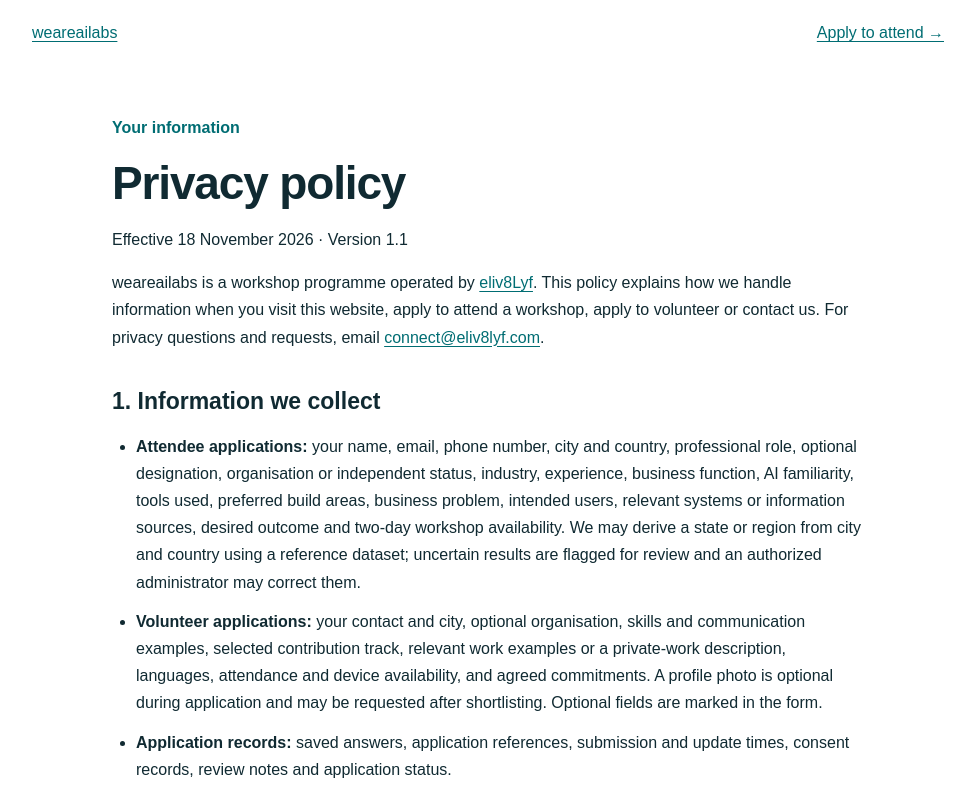
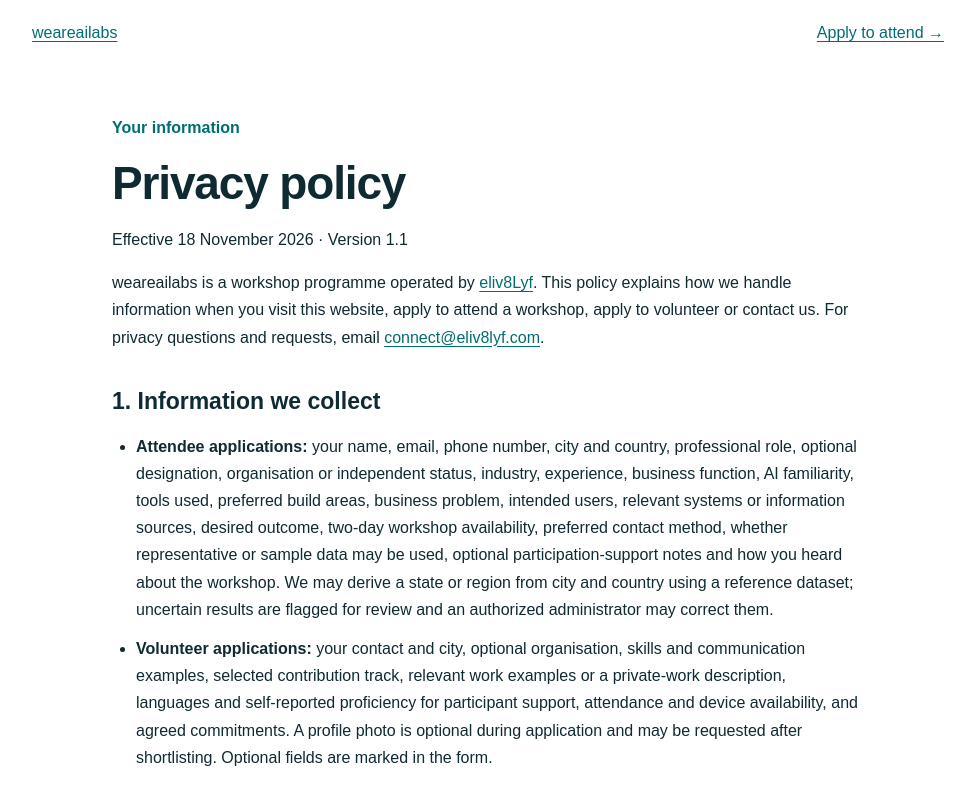
Before and after one commit to gthawani-del/Ai-lans, a Next.js app: page /privacy in a window 1280 px wide. Shown: the top 788 px of the page, without its empty margins (152-1123 px from the left). Built offline with nearby package versions, Linux system fonts and the light colour scheme.

Commit message:
Disclose final attendee and volunteer information collected

```diff
--- a/app/privacy/page.js
+++ b/app/privacy/page.js
@@ -15,8 +15,8 @@ export default function PrivacyPage() {
       <p>Effective 18 November 2026 · Version 1.1</p>
       <p>weareailabs is a workshop programme operated by <a href="https://eliv8lyf.com">eliv8Lyf</a>. This policy explains how we handle information when you visit this website, apply to attend a workshop, apply to volunteer or contact us. For privacy questions and requests, email <a href="mailto:connect@eliv8lyf.com">connect@eliv8lyf.com</a>.</p>
       <section><h2>1. Information we collect</h2>
-        <ul><li><strong>Attendee applications:</strong> your name, email, phone number, city and country, professional role, optional designation, organisation or independent status, industry, experience, business function, AI familiarity, tools used, preferred build areas, business problem, intended users, relevant systems or information sources, desired outcome and two-day workshop availability. We may derive a state or region from city and country using a reference dataset; uncertain results are flagged for review and an authorized administrator may correct them.</li>
-        <li><strong>Volunteer applications:</strong> your contact and city, optional organisation, skills and communication examples, selected contribution track, relevant work examples or a private-work description, languages, attendance and device availability, and agreed commitments. A profile photo is optional during application and may be requested after shortlisting. Optional fields are marked in the form.</li>
+        <ul><li><strong>Attendee applications:</strong> your name, email, phone number, city and country, professional role, optional designation, organisation or independent status, industry, experience, business function, AI familiarity, tools used, preferred build areas, business problem, intended users, relevant systems or information sources, desired outcome, two-day workshop availability, preferred contact method, whether representative or sample data may be used, optional participation-support notes and how you heard about the workshop. We may derive a state or region from city and country using a reference dataset; uncertain results are flagged for review and an authorized administrator may correct them.</li>
+        <li><strong>Volunteer applications:</strong> your contact and city, optional organisation, skills and communication examples, selected contribution track, relevant work examples or a private-work description, languages and self-reported proficiency for participant support, attendance and device availability, and agreed commitments. A profile photo is optional during application and may be requested after shortlisting. Optional fields are marked in the form.</li>
         <li><strong>Application records:</strong> saved answers, application references, submission and update times, consent records, review notes and application status.</li>
         <li><strong>Technical and correspondence information:</strong> messages you send us and information needed to operate and protect the service, such as IP address, browser information, request times and error records processed by our hosting providers.</li></ul>
         <p>Please do not include passwords, government identity documents, financial account details or confidential information belonging to other people in free-text answers or work examples.</p>
```
